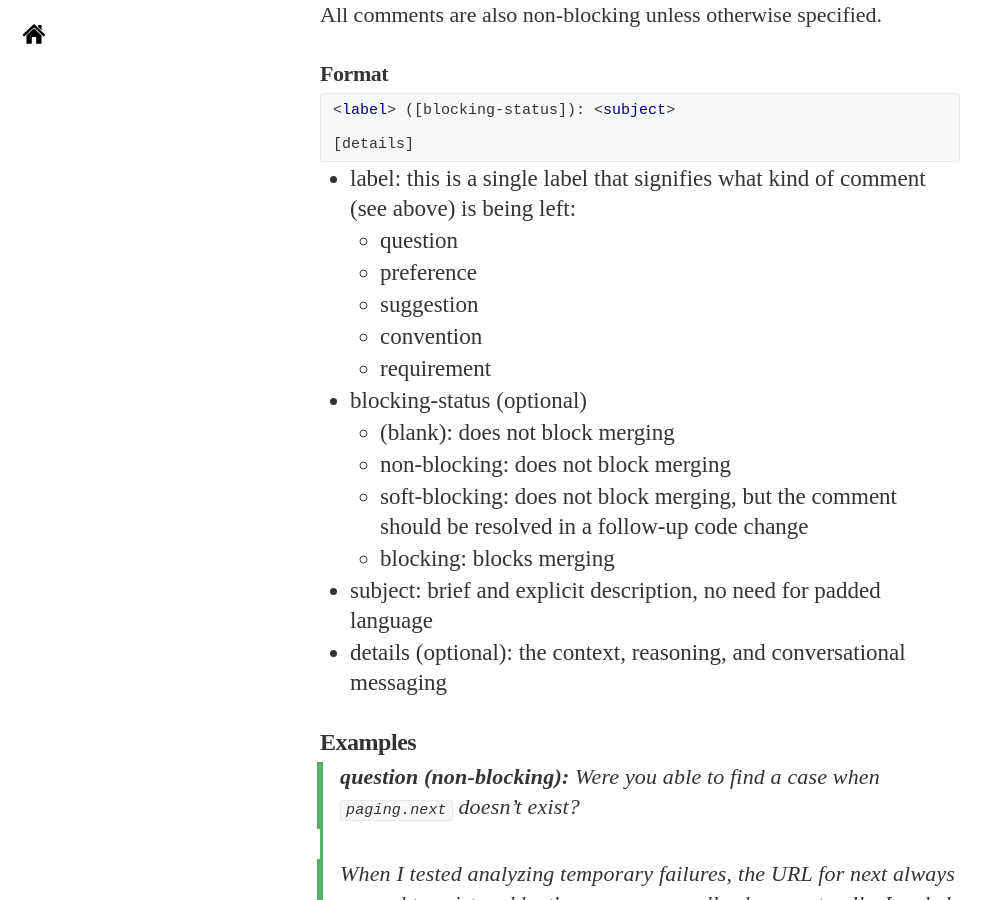
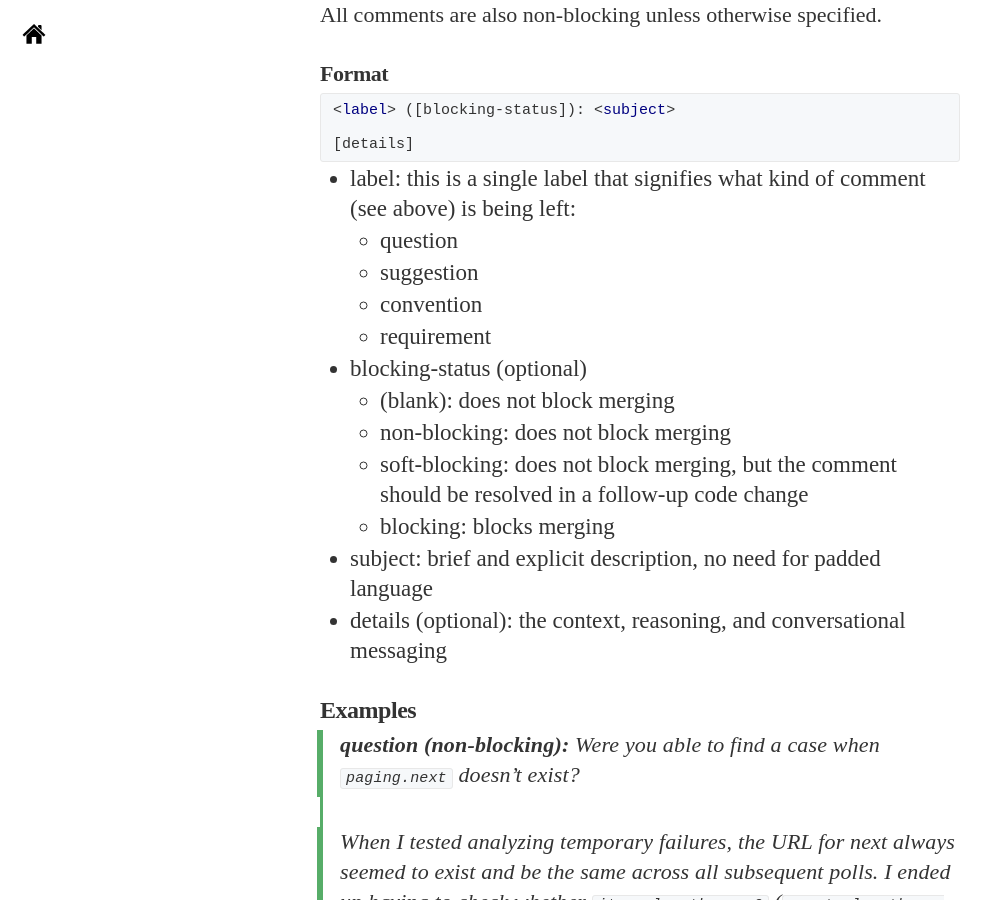
Before and after one commit to EndangeredMassa/endangeredmassa.github.com, a Jekyll site: the page built from _posts/2022-03-15-conventional-comments.md, in a window 1280 px wide and 900 px high, scrolled down 706 px. Shown: the whole window, without its empty margins (0-1000 px from the left). Built offline with Jekyll 4.4.1, drawn with Linux system fonts in a browser that asks for light colours; nearby versions of some CDN libraries; some web fonts are replaced.

Commit message:
change url and remove "preference"

```diff
--- a/_posts/2022-03-15-conventional-commits.md
+++ b/_posts/2022-03-15-conventional-comments.md
@@ -32,7 +32,6 @@ All comments are also non-blocking unless otherwise specified.
 
 - label: this is a single label that signifies what kind of comment (see above) is being left:
     - question
-    - preference
     - suggestion
     - convention
     - requirement
```
